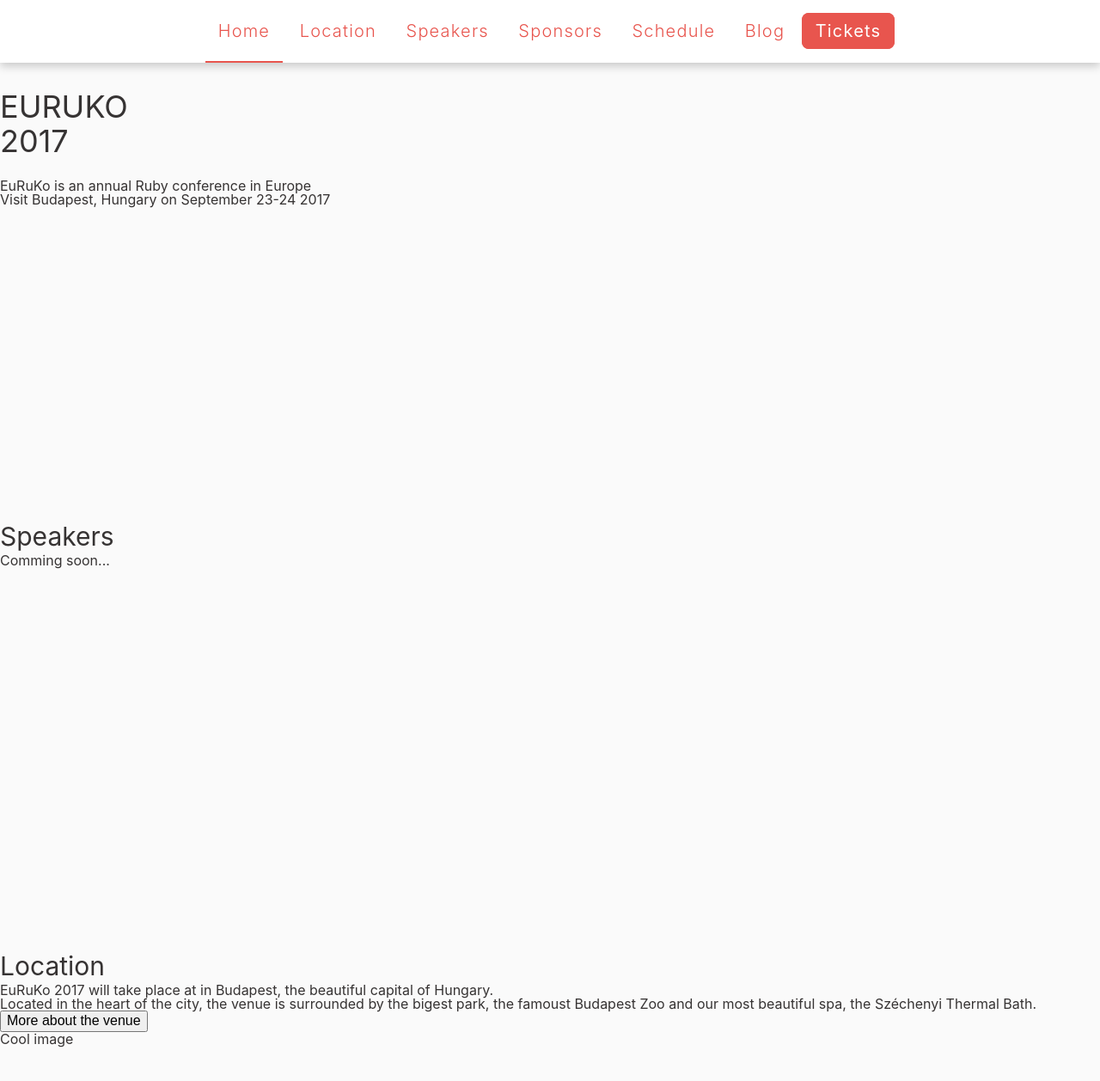
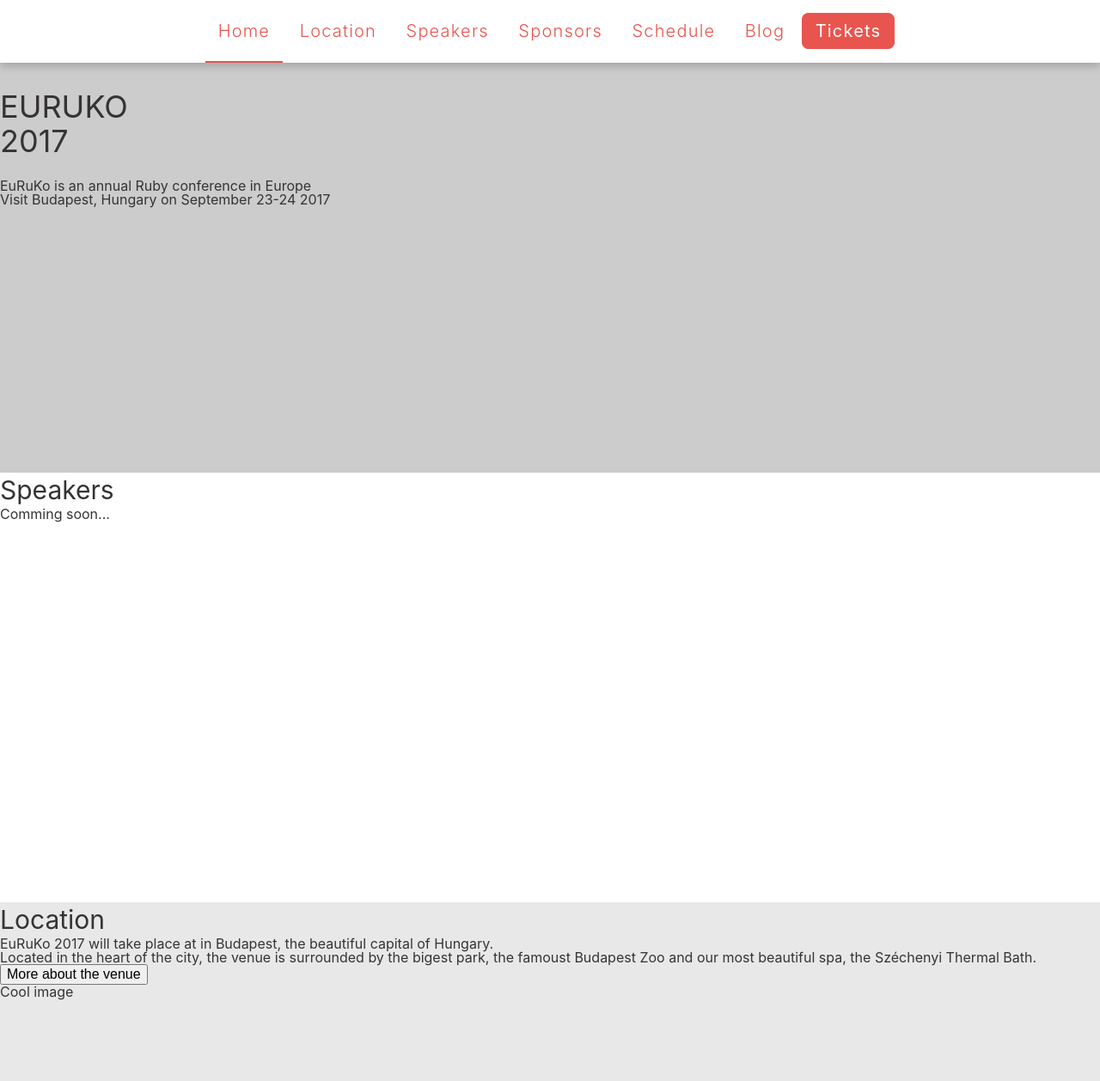
Before and after one commit to euruko/euruko2017.github.io, a Jekyll site: the page built from index.html, in a window 1280 px wide and 1400 px high. Shown: the top 1258 px of the window at 86% size. Built offline with Jekyll 4.4.1, drawn with Linux system fonts in a browser that asks for light colours.

Commit message:
Add some height on the home’s sections and the respective backgrounds

```diff
--- a/_sass/header.scss
+++ b/_sass/header.scss
@@ -1,5 +1,5 @@
 body {
-  padding-top: 80px;
+  padding-top: 50px;
 }
 
 .header {
--- /dev/null
+++ b/_sass/home.scss
@@ -0,0 +1,16 @@
+.section-home-banner {
+  background: #cccccc;
+  padding-top: 30px;
+}
+
+.section-home-speakers {
+  background: #ffffff;
+}
+
+.section-home-location {
+  background: #e8e8e8;
+}
+
+.section-home-sponsors {
+  background: #f6f6f6;
+}
--- a/assets/main.scss
+++ b/assets/main.scss
@@ -5,4 +5,5 @@
   "reset",
   "normalize",
   "base",
-  "header";
+  "header",
+  "home";
--- a/index.html
+++ b/index.html
@@ -1,23 +1,23 @@
 ---
 layout: page
 ---
-<section class="section section-banner">
+<section class="section section-home-banner">
   <div class="section-container">
-    <h1 class="section-banner__title">EURUKO<br>2017</h1>
-    <div class="section-banner__info">
+    <h1 class="section-home-banner__title">EURUKO<br>2017</h1>
+    <div class="section-home-banner__info">
       <p>EuRuKo is an annual Ruby conference in Europe</p>
-      <span class="section-banner__info__divider"></span>
+      <span class="section-home-banner__info__divider"></span>
       <p>Visit Budapest, Hungary on September 23-24 2017</p>
     </div>
   </div>
 </section>
-<section class="section section-speakers">
+<section class="section section-home-speakers">
   <div class="section-container">
     <h2 class="section__title">Speakers</h2>
     <p>Comming soon...</p>
   </div>
 </section>
-<section class="section section-location">
+<section class="section section-home-location">
   <div class="section-container">
     <div class="section__side">
       <h2 class="section__title">Location</h2>
@@ -34,7 +34,7 @@
     </div>
   </div>
 </section>
-<section class="section section-sponsors">
+<section class="section section-home-sponsors">
   <div class="section-container">
     <h2 class="section__title">Our Sponsors</h2>
     <p>Comming soon...</p>
```
